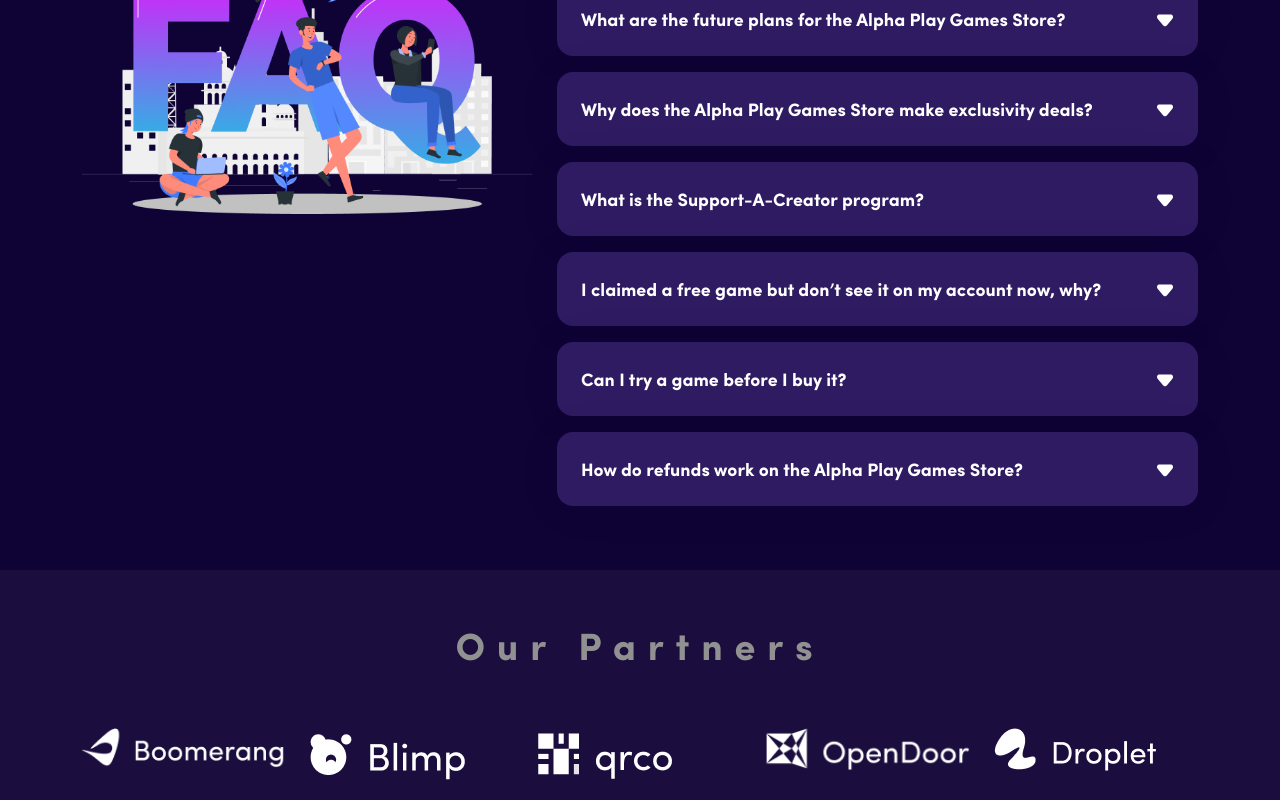
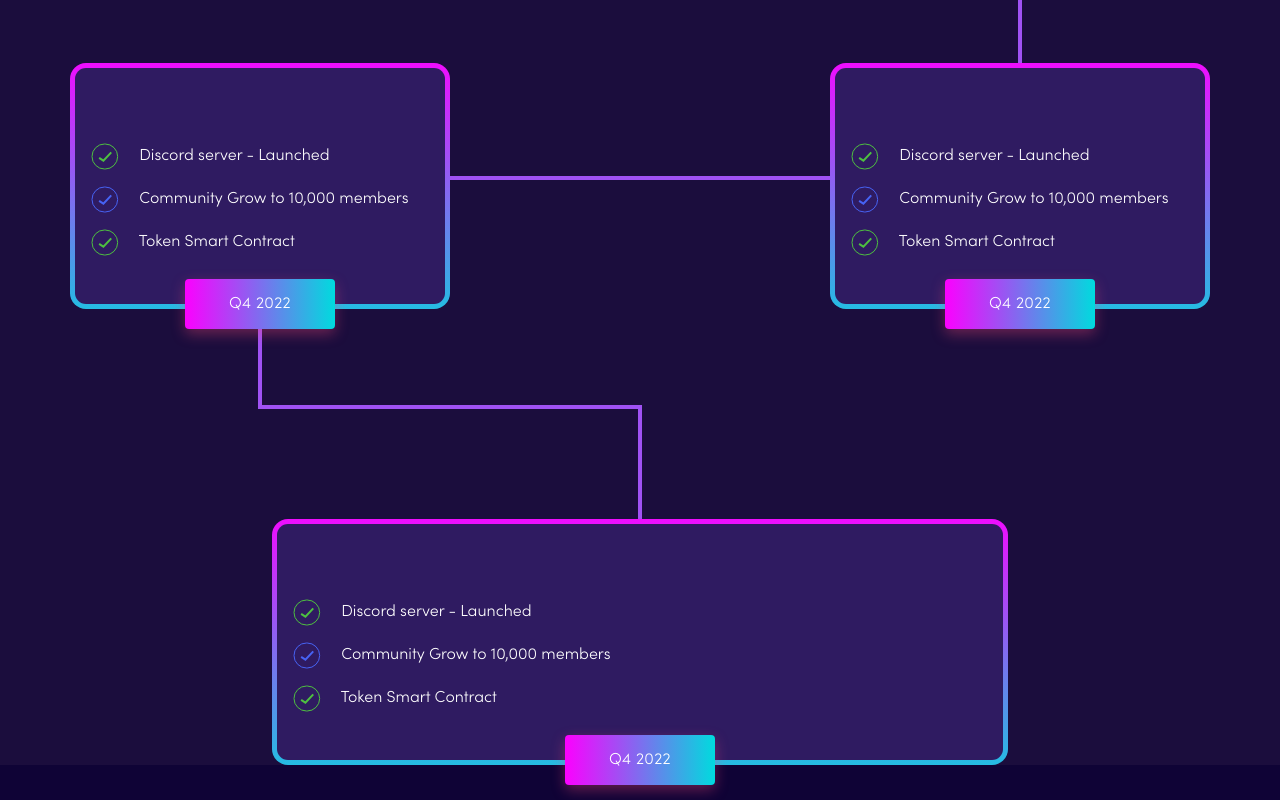
Before and after one commit to techno-usman/alpha-react, a React (Create React App) app: page / in a window 1280 px wide. Shown: the part 5620-6420 px from the top of the page. Built offline with nearby package versions, Linux system fonts and the light colour scheme.

Commit message:
roadmap structure completed

```diff
--- a/src/components/landing/roadmap/Roadmap.jsx
+++ b/src/components/landing/roadmap/Roadmap.jsx
@@ -19,11 +19,47 @@
                         </div>
                     </Col>
                 </Row>
-                <Row>
-                    <RoadmapQuarterBlock />
+                <Row style={{ marginTop: "7rem" }}>
+                    <Col lg={4} className="p-0">
+                        <RoadmapQuarterBlock />
+                    </Col>
+                    <Col lg={4} className="p-0">
+                        <hr className={Classes.roadmapConnectingLines} />
+                    </Col>
+                    <Col lg={4} className="p-0">
+                        <RoadmapQuarterBlock />
+                    </Col>
                 </Row>
-            </Container>
-        </div>
+                <Row style={{ marginTop: "200px" }}>
+                    <Col lg={4} className="p-0">
+                        <RoadmapQuarterBlock />
+                    </Col>
+                    <Col lg={4} className="p-0">
+                        <hr className={Classes.roadmapConnectingLines} />
+                    </Col>
+                    <Col lg={4} className="p-0 position-relative">
+                        <div class={`${Classes.rodmapConnectingVerticalLine} vr`}></div>
+                        <RoadmapQuarterBlock />
+                    </Col>
+                </Row>
+                <Row style={{ marginTop: "200px" }} className={Classes.roadmapZigZagConnector}>
+                    <Col lg={4} className="position-relative p-0">
+                        <div class={`${Classes.rodmapConnectingVerticalLine + ' ' + Classes.upperVerticalLine} vr`}></div>
+                    </Col>
+                    <Col lg={4} className="position-relative p-0">
+                        <hr className={Classes.roadmapConnectingLines} />
+                    </Col>
+                    <Col lg={4} className="position-relative p-0">
+                        <div class={`${Classes.rodmapConnectingVerticalLine + ' ' + Classes.lowerVerticalLine} vr`}></div>
+                    </Col>
+                </Row>
+                <Row className="justify-content-center">
+                    <Col lg={8}>
+                        <RoadmapQuarterBlock />
+                    </Col>
+                </Row>
+            </Container >
+        </div >
     );
 };
 
--- a/src/components/landing/roadmap/RoadmapQuarterBlock.jsx
+++ b/src/components/landing/roadmap/RoadmapQuarterBlock.jsx
@@ -34,6 +34,9 @@
                 }
 
             </ListGroup>
+            <div className={Classes.quarterBoxHeading}>
+                Q4 2022
+            </div>
         </div>
     );
 };
--- a/src/components/scss/Roadmap.module.scss
+++ b/src/components/scss/Roadmap.module.scss
@@ -31,4 +31,41 @@
         }
     }
 
+    .roadmapConnectingLines {
+        border: 2px solid #A052F4;
+        opacity: 1;
+        position: relative;
+        top: 50%;
+        margin-top: -10px;
+    }
+
+    .rodmapConnectingVerticalLine {
+        opacity: 1;
+        border: 2px solid #A052F4;
+        height: 185px;
+        position: absolute;
+        z-index: -9999;
+        top: -180px;
+        left: 50%;
+        margin-left: -2px;
+    }
+
+    .roadmapZigZagConnector {
+        .upperVerticalLine {
+            top: -200px;
+            height: 100px;
+        }
+
+        .lowerVerticalLine {
+            top: -104px;
+            height: 115px;
+            left: -50%;
+        }
+
+        .roadmapConnectingLines {
+            left: -50%;
+            top: -94px;
+        }
+    }
+
 }
--- a/src/components/scss/RoadmapQuarterBlock.module.scss
+++ b/src/components/scss/RoadmapQuarterBlock.module.scss
@@ -1,5 +1,4 @@
 .RoadmapQuarterBlockWrapper {
-    width: 450px;
     height: 246px;
 
     &.gradientBox {
@@ -34,7 +33,29 @@
         --bs-list-group-color: #FFF;
         --bs-list-group-bg: none;
         --bs-list-group-border-color: none;
-        font-size: 18px;
+        font-size: 16px;
+        position: absolute;
+        bottom: 40px;
     }
 
+    .quarterBoxHeading {
+        position: absolute;
+        bottom: -25px;
+        left: 50%;
+        margin-left: -75px;
+        background: linear-gradient(90deg, #FC00FF 0%, #00DBDE 100%);
+        box-shadow: 0px 5px 14px rgba(242, 72, 115, 0.38);
+        border-radius: 4px;
+        height: 50px;
+        width: 150px;
+        font-family: 'Sofia Pro';
+        font-style: normal;
+        font-weight: 400;
+        font-size: 16px;
+        letter-spacing: 0.02em;
+        color: #FFFFFF;
+        border: 0;
+        text-align: center;
+        line-height: 50px;
+    }
 }
```
Also changed, not shown: src/pages/login/Login.jsx (added).
